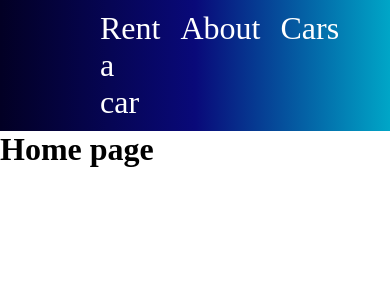
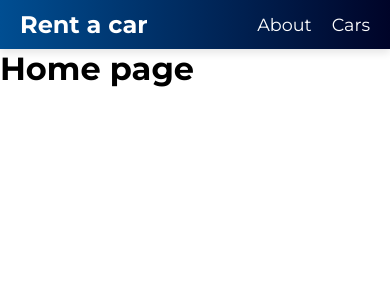
Before and after one commit to as-dev1/rentacar_frontend, a React (Vite) app: page / in a window 390 px wide. Shown: the top 300 px of the page. Built offline with nearby package versions, Linux system fonts and the light colour scheme.

Commit message:
Add Cars.jsx and add css (responsive)

```diff
--- /dev/null
+++ b/src/pages/Cars.jsx
@@ -0,0 +1,31 @@
+import axios from "axios";
+import React, { useEffect, useState } from "react";
+
+const Cars = () => {
+  const [cars, setCars] = useState([]);
+
+  useEffect(() => {
+    loadCars();
+  }, []);
+
+  const loadCars = async () => {
+    const result = await axios.get("http://localhost:8080/api/car");
+    setCars(result.data);
+  };
+
+  const carElement = cars.map((car) => (
+    <div key={car.id} className="car_card">
+      <img className="car_img" src={car.imgPath} alt="" />
+      <div className="car_stats">
+        <h3>{car.brand}</h3>
+        <h4>{car.model}</h4>
+        <button className="car_type">{car.type.toLowerCase()}</button>
+        <span className="car_price">Price: ${car.price_per_day} / day</span>
+      </div>
+    </div>
+  ));
+
+  return <main className="cars-wrapper">{carElement}</main>;
+};
+
+export default Cars;
--- a/src/styles/index.css
+++ b/src/styles/index.css
@@ -2,28 +2,114 @@
   box-sizing: border-box;
   margin: 0;
   padding: 0;
+  font-family: "Montserrat", sans-serif;
 }
 
 /* HEADER */
 
 header {
-  padding: 10px 100px;
   display: flex;
   justify-content: space-between;
-  background: rgb(2, 0, 36);
-  background: linear-gradient(
-    90deg,
-    rgba(2, 0, 36, 1) 0%,
-    rgba(9, 9, 121, 1) 50%,
-    rgba(0, 166, 199, 1) 100%
-  );
+  align-items: center;
+  padding: 10px 20px;
+  background: linear-gradient(90deg, #004e92, #000428);
+  color: white;
+  box-shadow: 0 4px 8px rgba(0, 0, 0, 0.1);
+}
+
+.logo {
+  font-size: 1.5em;
+  font-weight: bold;
 
   a {
     color: white;
-    font-size: 2rem;
-    text-decoration-line: none;
-  }
-  nav a {
-    padding-left: 20px;
+    text-decoration: none;
   }
 }
+
+nav {
+  display: flex;
+  gap: 20px;
+
+  .nav-link {
+    color: white;
+    text-decoration: none;
+    font-size: 1.1em;
+    transition: color 0.3s;
+
+    &:hover {
+      color: #f0f0f0;
+      text-decoration: underline;
+    }
+  }
+}
+
+/* CARS */
+.cars-wrapper {
+  padding: 20px;
+  max-width: 1000px;
+  margin: 0 auto;
+  display: grid;
+  grid-template-columns: repeat(auto-fit, minmax(300px, 1fr));
+  gap: 20px;
+}
+
+.car_card {
+  position: relative;
+  display: flex;
+  flex-direction: column;
+  background-color: #fff;
+  padding: 20px;
+  border-radius: 10px;
+  box-shadow: 0 4px 8px rgba(0, 0, 0, 0.1);
+  transition: transform 0.2s, box-shadow 0.2s;
+  text-align: center;
+
+  &:hover {
+    transform: translateY(-10px);
+    box-shadow: 0 8px 16px rgba(0, 0, 0, 0.2);
+  }
+
+  .car_img {
+    max-width: 100%;
+    border-radius: 10px;
+    margin-bottom: 15px;
+  }
+
+  .car_stats {
+    display: flex;
+    flex-direction: column;
+    align-items: center;
+  }
+
+  .car_brand {
+    font-size: 1.5em;
+    margin: 0;
+  }
+
+  .car_model {
+    font-size: 1.2em;
+    color: #555;
+    margin: 5px 0;
+  }
+
+  .car_type {
+    background-color: #f0f0f0;
+    border: 1px solid #ccc;
+    border-radius: 15px;
+    padding: 5px 10px;
+    font-size: 0.9em;
+    margin: 10px 0;
+    cursor: pointer;
+    transition: background-color 0.2s;
+
+    &:hover {
+      background-color: #e0e0e0;
+    }
+
+    .car_price {
+      font-size: 1.1em;
+      color: #333;
+    }
+  }
+}
```
